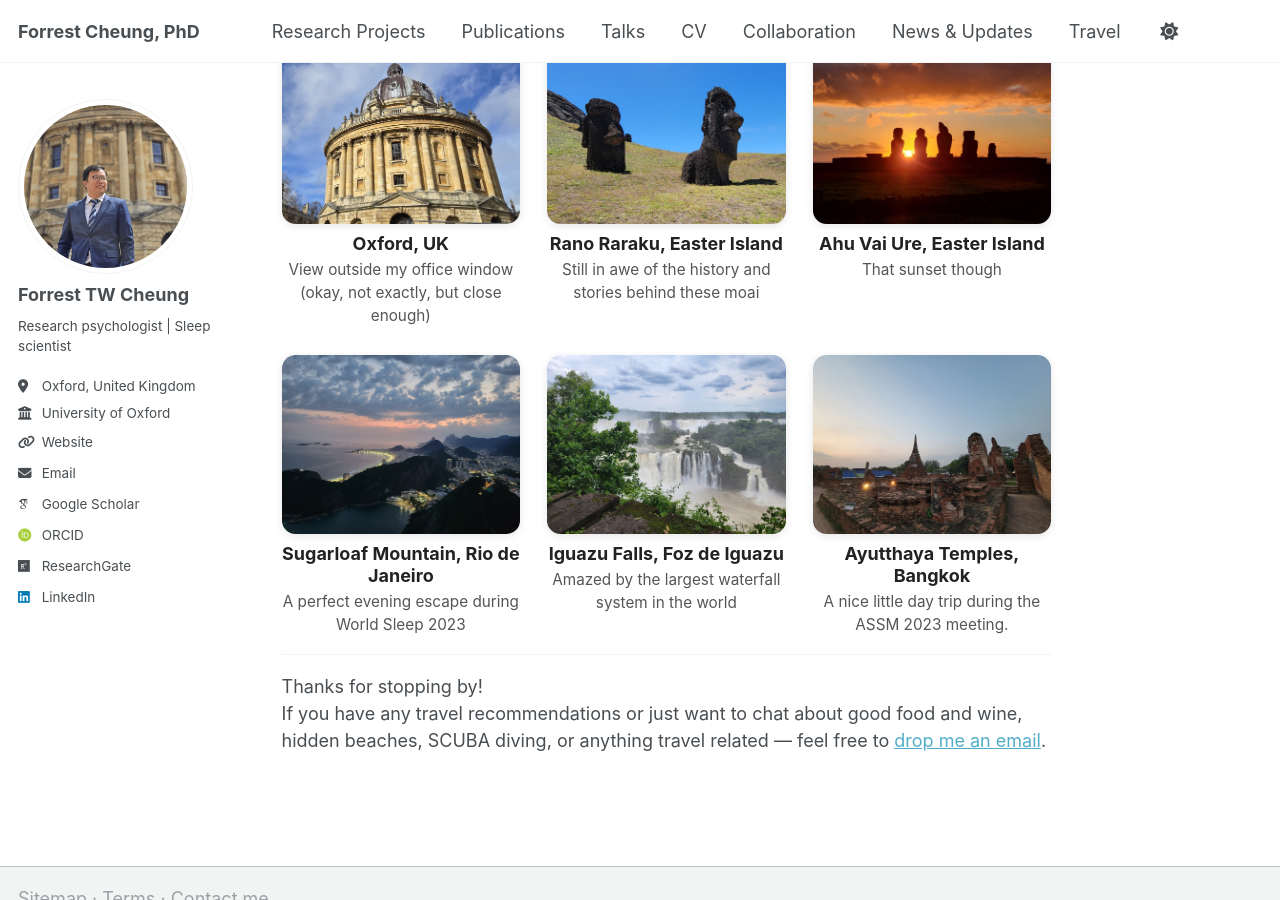
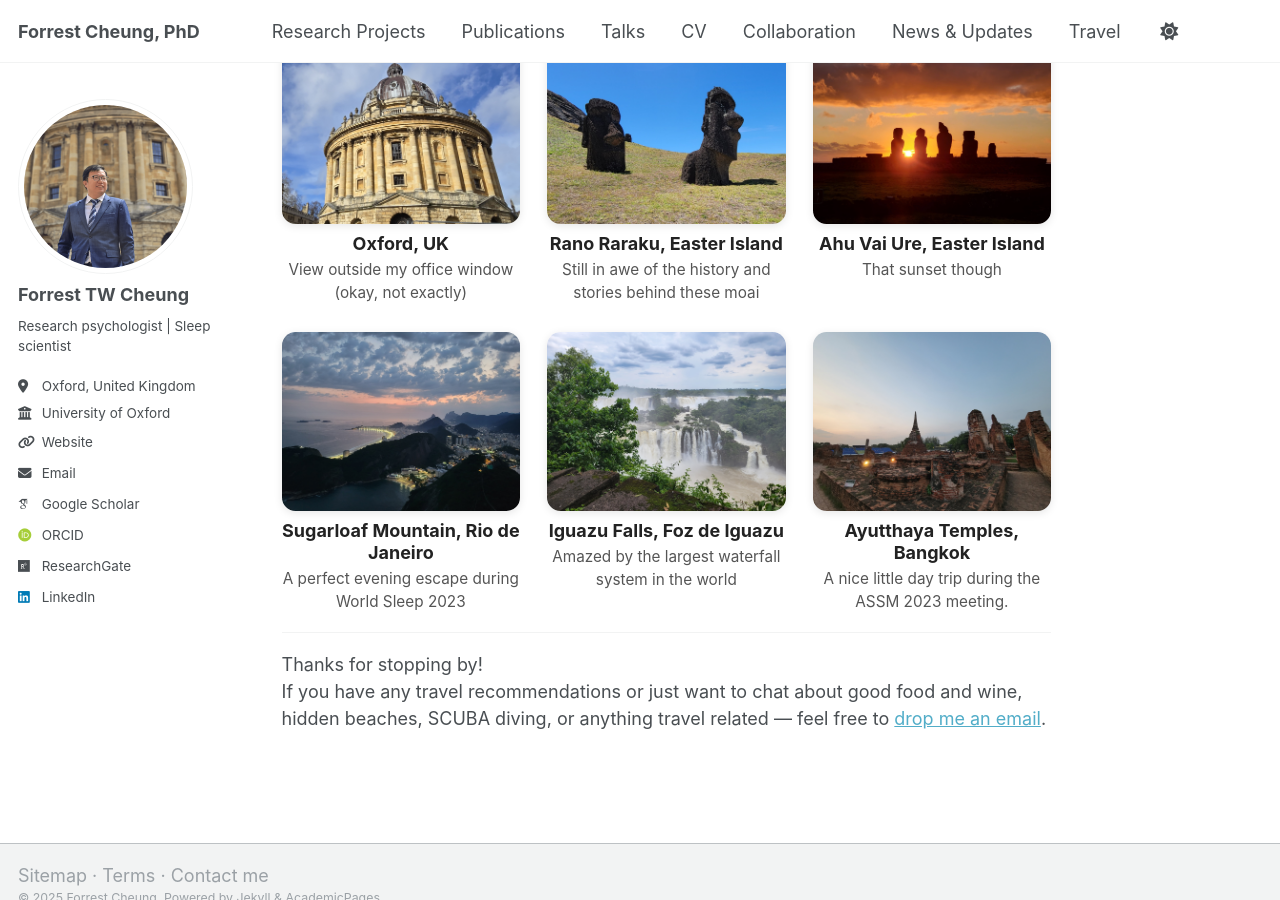
Before and after one commit to forrestcheungtw/forrestcheungtw.github.io, a Jekyll site: the page built from _pages/travel.md, in a window 1280 px wide and 900 px high, scrolled down 784 px. Built offline with Jekyll 4.4.1, drawn with Linux system fonts in a browser that asks for light colours; some web fonts are replaced.

Commit message:
Updated 2 files via CloudCannon.

```diff
--- a/_data/travel_gallery.yml
+++ b/_data/travel_gallery.yml
@@ -1,6 +1,6 @@
 - file: travel_oxford.jpg
   title: "Oxford, UK"
-  caption: "View outside my office window (okay, not exactly, but close enough)"
+  caption: "View outside my office window (okay, not exactly)"
 - file: travel_easterisland1.jpg
   title: "Rano Raraku, Easter Island"
   caption: "Still in awe of the history and stories behind these moai"
```
